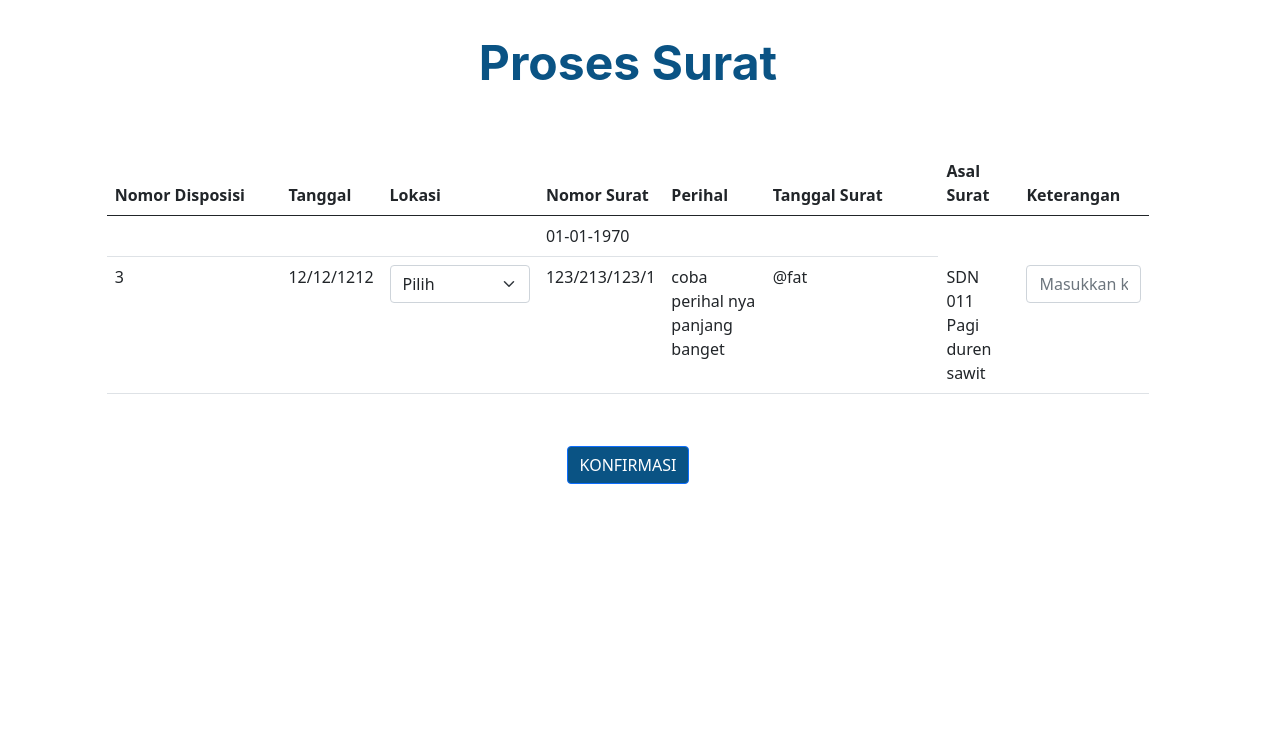
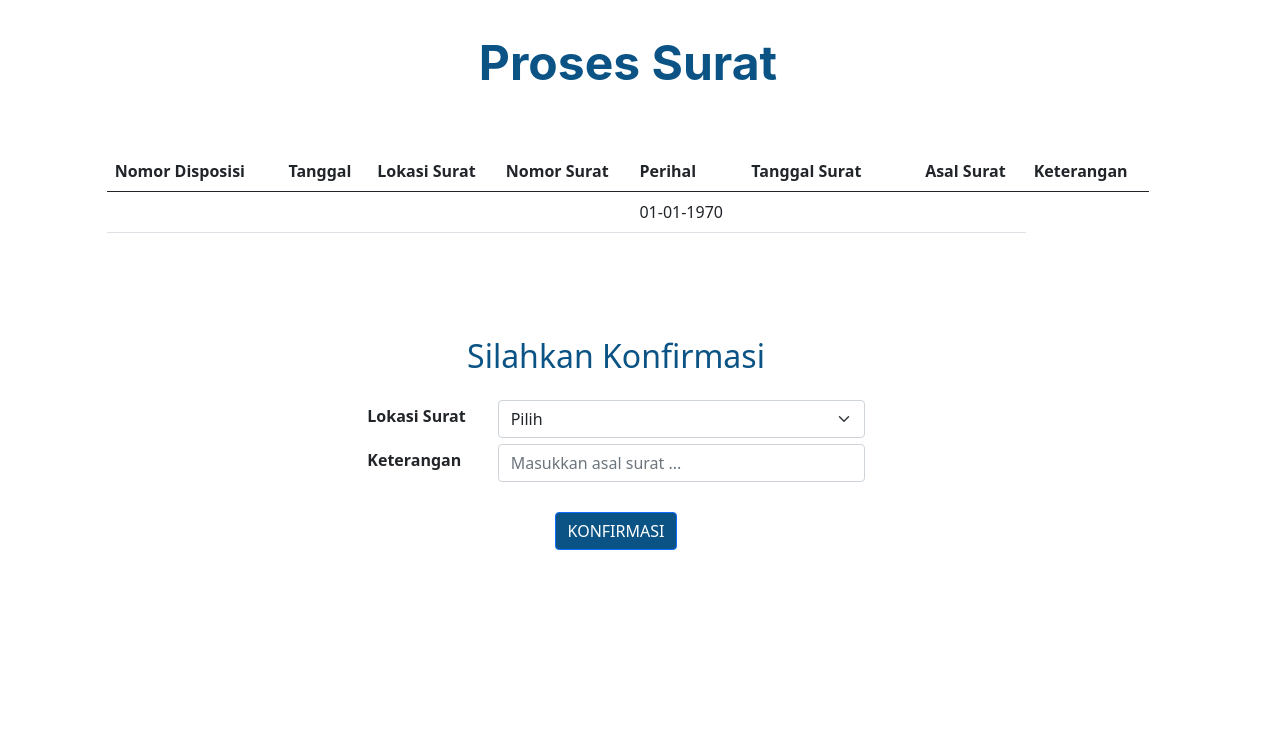
Before and after one commit to Jarsters/Suratan, a CodeIgniter 4 app: template app/Views/surat/konfirmasi.php in a window 1280 px wide. Shown: the part 101-850 px from the top of the page. Run offline with PHP 8.4 and a stand-in for CodeIgniter, Linux system fonts and the light colour scheme; the template is opened without the code that fills it, so the values that code supplies are empty; some libraries are stand-ins or nearby versions.

Commit message:
menambahkan form lokasi selanjutnya

```diff
--- a/app/Views/surat/konfirmasi.php
+++ b/app/Views/surat/konfirmasi.php
@@ -11,7 +11,7 @@
                 <tr>
                     <th scope="col" class="col col-2"><?= ($surat['no_surat']) ? 'Nomor Surat' : 'Nomor Disposisi' ?></th>
                     <th scope="col">Tanggal</th>
-                    <th scope="col">Lokasi</th>
+                    <th scope="col">Lokasi Surat</th>
                     <th scope="col">Nomor Surat</th>
                     <th scope="col">Perihal</th>
                     <th scope="col" class="col col-2">Tanggal Surat</th>
@@ -25,34 +25,60 @@
                     <tr>
                         <td><?= ($surat['no_surat']) ? $surat['no_surat'] : $surat['no_disposisi'] ?></td>
                         <td><?= explode(',', $surat['tanggal_surat'])[$i] ?></td>
-                        <!-- tambahin buat nomor surat sa -->
+                        <td><?= explode(',', $s['kepada'])[$length]; ?></td>
                         <td><?= $surat['perihal'] ?></td>
                         <td><?= date('m-d-Y', strtotime($surat['surat_dibuat'])) ?></td>
                         <td><?= $surat['asal_surat'] ?></td>
                         <td><?= explode(',', $surat['keterangan'])[$i] ?></td>
                     </tr>
                 <?php endfor; ?>
-                <tr>
-                    <td>3</td>
-                    <td>12/12/1212</td>
-                    <td style="width: 15%;">
-                        <select class="form-select" aria-label="Default select example">
-                            <option selected>Pilih</option>
-                            <option value="1">One</option>
-                            <option value="2">Two</option>
-                            <option value="3">Three</option>
-                        </select>
-                    </td>
-                    <td>123/213/123/1</td>
-                    <td>coba perihal nya panjang banget</td>
-                    <td>@fat</td>
-                    <td>SDN 011 Pagi duren sawit</td>
-                    <td><input type="text" class="form-control" placeholder="Masukkan keterangan ..." name="keterangan"></td>
-                </tr>
             </tbody>
         </table>
-        <div class="col col-12 text-center" style="margin-top: 5%">
-            <button type="submit" class="btn btn-primary mb-2" style="background-color:#0A5384;">KONFIRMASI</button>
+
+        <!-- form tujuan -->
+        <div class="row justify-content-center w-100" style="margin-top: 6.5rem">
+            <div class="col col-lg-6">
+                <h2 class="text-center mb-4" style="color:#0A5384;">Silahkan Konfirmasi</h2>
+                <form action="" class="form-inline" method="post">
+                    <!-- Bagian Lokasi Surat -->
+                    <div class="row">
+                        <div class="col col-12 col-lg-3">
+                            <p class="pt-1" style="font-weight:bold;">Lokasi Surat</p>
+                        </div>
+                        <div class="col col-12 col-lg-9">
+                            <div class="input-group">
+                                <!-- Ini namenya keyword -->
+                                <select class="form-select" aria-label="Default select example">
+                                    <option selected>Pilih</option>
+                                    <option value="Tata Usaha">Tata Usaha</option>
+                                    <option value="Seksi 1">Seksi 1</option>
+                                    <option value="Seksi 2">Seksi 2</option>
+                                    <option value="Seksi 3">Seksi 3</option>
+                                    <option value="Seksi 4">Seksi 4</option>
+                                    <option value="Seksi 5">Seksi 5</option>
+                                </select>
+                            </div>
+                        </div>
+                    </div>
+                    <!-- Bagian Keterangan -->
+                    <div class="row">
+                        <div class="col col-12 col-lg-3">
+                            <p class="pt-1" style="font-weight:bold;">Keterangan</p>
+                        </div>
+                        <div class="col col-12 col-lg-9">
+                            <div class="input-group">
+                                <!-- Ini namenya keyword -->
+                                <input type="text" class="form-control" placeholder="Masukkan asal surat ..." name="asal_surat">
+                            </div>
+                        </div>
+                    </div>
+
+                    <!-- Bagian Button -->
+                    <div class="col text-center" style="padding-top: 5%;">
+                        <button type="submit" class="btn btn-primary mb-2" style="background-color:#0A5384;">KONFIRMASI</button>
+                    </div>
+                </form>
+            </div>
         </div>
     </div>
 </div>
```
Also changed, not shown: app/Views/surat/index.php (+11 -9 lines).
